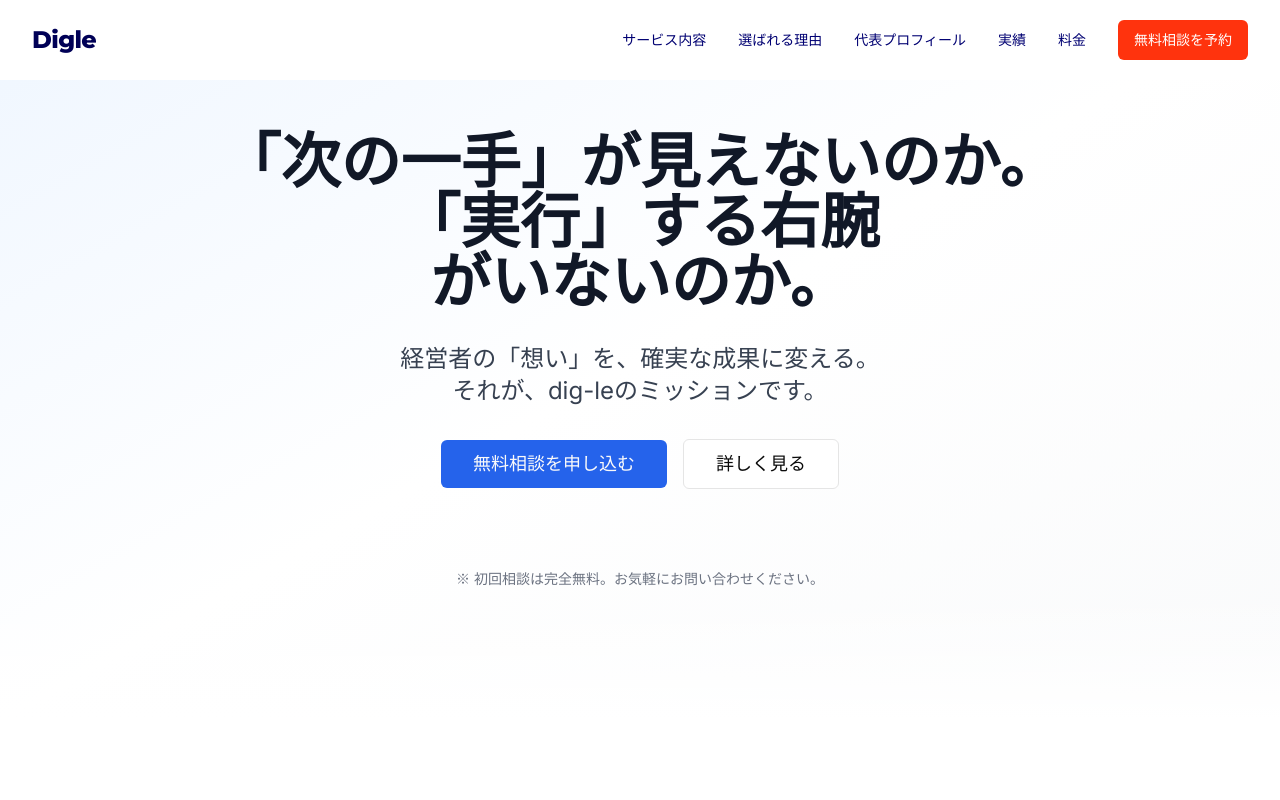
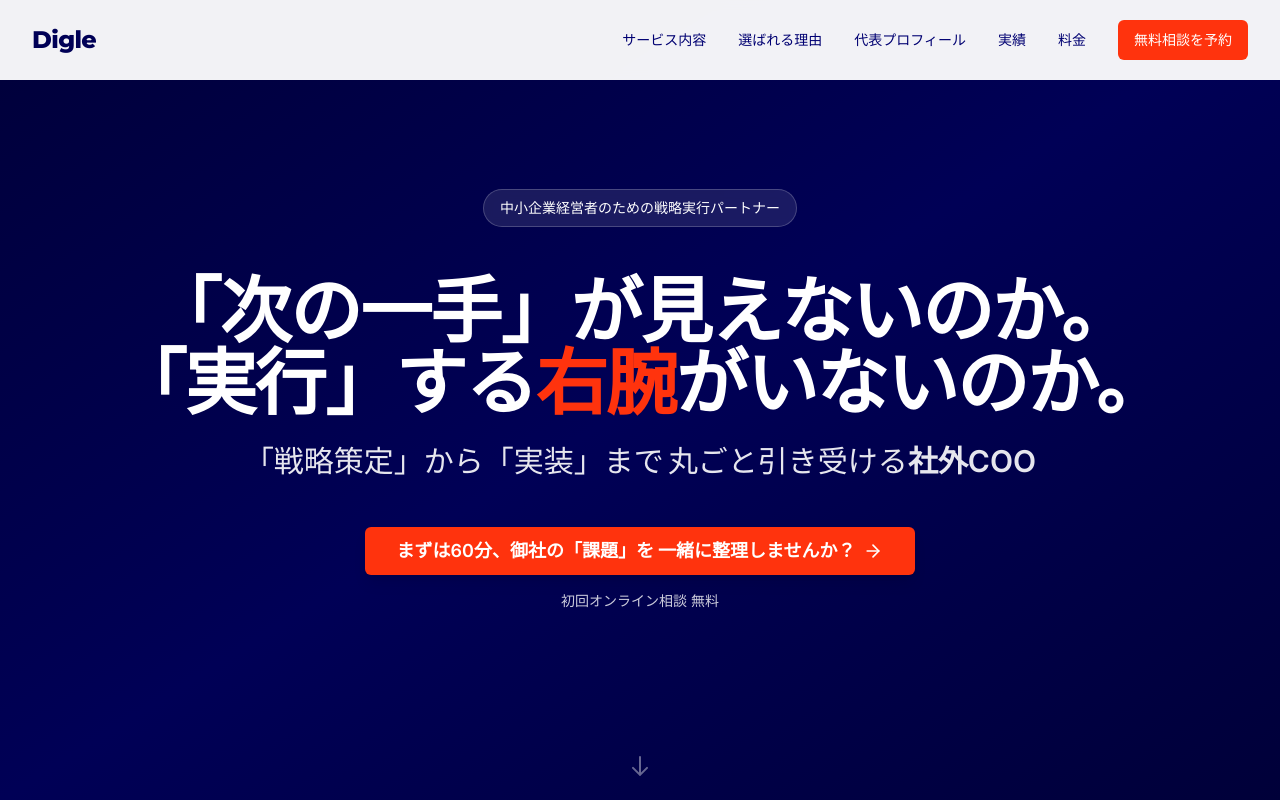
Before and after one commit to digle-matsu/Digle_LP_ver1.0, a Next.js app: page / in a window 1280 px wide. Shown: the top 800 px of the page. Built offline with nearby package versions, Linux system fonts and the light colour scheme.

Commit message:
Update hero-section.tsx「スマホ最適化②」

```diff
--- a/components/sections/hero-section.tsx
+++ b/components/sections/hero-section.tsx
@@ -1,70 +1,113 @@
 'use client';
 
+import { motion } from 'framer-motion';
 import { Button } from '@/components/ui/button';
-import { motion } from 'framer-motion';
+import { ArrowRight } from 'lucide-react';
 
 export function HeroSection() {
+  const handleContactClick = () => {
+    window.open('https://docs.google.com/forms/d/e/1FAIpQLSdGL5TXYHzgEqF_UxdUywJPyXwicdM3MLuXcz1BuEMVkxbPDA/viewform?usp=header', '_blank');
+  };
+
+
   return (
-    <section className="relative min-h-[90vh] flex items-center justify-center bg-gradient-to-br from-blue-50 via-white to-gray-50 overflow-hidden">
-      <div className="absolute inset-0 bg-grid-pattern opacity-5"></div>
+    <section className="relative min-h-screen flex items-center justify-center overflow-hidden bg-gradient-to-br from-navy-800 via-navy-700 to-navy-800">
+      <div className="absolute inset-0 bg-grid-white/[0.05] -z-10" />
 
-      <motion.div
-        initial={{ opacity: 0, y: 20 }}
-        animate={{ opacity: 1, y: 0 }}
-        transition={{ duration: 0.8 }}
-        className="container mx-auto px-4 py-16 sm:py-20 relative z-10"
-      >
-        <div className="max-w-5xl mx-auto text-center space-y-6 sm:space-y-8">
+      <div className="max-w-7xl mx-auto px-4 sm:px-6 lg:px-8 py-24 md:py-32">
+        <motion.div
+          initial={{ opacity: 0, y: 20 }}
+          animate={{ opacity: 1, y: 0 }}
+          transition={{ duration: 0.8 }}
+          className="text-center"
+        >
+          <motion.div
+            initial={{ opacity: 0 }}
+            animate={{ opacity: 1 }}
+            transition={{ delay: 0.2 }}
+            className="inline-block mb-12"
+          >
+            <span className="inline-flex items-center px-4 py-2 rounded-full bg-white/10 backdrop-blur-sm text-white text-sm font-medium border border-white/20">
+              中小企業経営者のための戦略実行パートナー
+            </span>
+          </motion.div>
+
           <motion.h1
             initial={{ opacity: 0, y: 20 }}
             animate={{ opacity: 1, y: 0 }}
-            transition={{ delay: 0.2, duration: 0.8 }}
-            className="text-3xl sm:text-4xl md:text-5xl lg:text-6xl font-bold text-gray-900 leading-tight px-4"
+            transition={{ delay: 0.3 }}
+            className="text-2xl sm:text-4xl md:text-6xl lg:text-7xl font-bold text-white mb-6 leading-tight tracking-tight px-2"
           >
-            <span className="block lg:inline">「次の一手」が見えないのか。</span>
-            <span className="block">「実行」する右腕</span>
-            <span className="block lg:inline">がいないのか。</span>
+            <span className="block md:inline">「次の一手」が見えないのか。</span>
+            <br className="hidden md:block" />
+            <span className="block md:inline">「実行」する</span>
+            <span className="text-orange-500">右腕</span>
+            <span className="block md:inline">がいないのか。</span>
           </motion.h1>
+
+          <motion.p
+            initial={{ opacity: 0, y: 20 }}
+            animate={{ opacity: 1, y: 0 }}
+            transition={{ delay: 0.4 }}
+            className="text-lg sm:text-2xl md:text-3xl text-white/90 mb-12 leading-relaxed max-w-4xl mx-auto px-2"
+          >
+            <span className="inline">「戦略策定」から「実装」まで</span>
+            <span className="block md:inline md:ml-1">丸ごと引き受ける</span>
+            <span className="font-semibold">社外COO</span>
+          </motion.p>
+
 
           <motion.div
             initial={{ opacity: 0, y: 20 }}
             animate={{ opacity: 1, y: 0 }}
-            transition={{ delay: 0.4, duration: 0.8 }}
-          >
-            <p className="text-base sm:text-lg md:text-xl lg:text-2xl text-gray-700 leading-relaxed max-w-3xl mx-auto px-4">
-              経営者の「想い」を、確実な成果に変える。<br />
-              それが、dig-leのミッションです。
-            </p>
-          </motion.div>
-
-          <motion.div
-            initial={{ opacity: 0, y: 20 }}
-            animate={{ opacity: 1, y: 0 }}
-            transition={{ delay: 0.6, duration: 0.8 }}
+            transition={{ delay: 0.7 }}
             className="flex flex-col sm:flex-row gap-4 justify-center items-center px-4"
           >
-            <Button size="lg" className="text-base sm:text-lg px-6 sm:px-8 py-5 sm:py-6 bg-blue-600 hover:bg-blue-700 w-full sm:w-auto">
-              無料相談を申し込む
-            </Button>
-            <Button size="lg" variant="outline" className="text-base sm:text-lg px-6 sm:px-8 py-5 sm:py-6 w-full sm:w-auto">
-              詳しく見る
+            <Button
+              onClick={handleContactClick}
+              size="lg"
+              className="bg-orange-500 hover:bg-orange-600 text-white px-6 sm:px-8 py-6 text-base sm:text-lg font-semibold shadow-lg hover:shadow-xl transition-all group w-full sm:w-auto"
+            >
+              <span className="block sm:inline">
+                まずは60分、御社の「課題」を
+                <span className="block sm:inline sm:ml-1">一緒に整理しませんか？</span>
+              </span>
+              <ArrowRight className="ml-2 h-5 w-5 group-hover:translate-x-1 transition-transform flex-shrink-0" />
             </Button>
           </motion.div>
 
-          <motion.div
+          <motion.p
             initial={{ opacity: 0 }}
             animate={{ opacity: 1 }}
-            transition={{ delay: 0.8, duration: 0.8 }}
-            className="pt-8 sm:pt-12"
+            transition={{ delay: 0.8 }}
+            className="mt-4 text-sm text-white/80"
           >
-            <p className="text-xs sm:text-sm text-gray-500">
-              ※ 初回相談は完全無料。お気軽にお問い合わせください。
-            </p>
-          </motion.div>
-        </div>
-      </motion.div>
+            初回オンライン相談 無料
+          </motion.p>
+        </motion.div>
+      </div>
 
-      <div className="absolute bottom-0 left-0 right-0 h-32 bg-gradient-to-t from-white to-transparent"></div>
+      <div className="absolute bottom-8 left-1/2 -translate-x-1/2">
+        <motion.div
+          animate={{ y: [0, 10, 0] }}
+          transition={{ duration: 2, repeat: Infinity }}
+          className="text-white/40"
+        >
+          <svg
+            className="h-6 w-6"
+            fill="none"
+            stroke="currentColor"
+            viewBox="0 0 24 24"
+          >
+            <path
+              strokeLinecap="round"
+              strokeLinejoin="round"
+              strokeWidth={2}
+              d="M19 14l-7 7m0 0l-7-7m7 7V3"
+            />
+          </svg>
+        </motion.div>
+      </div>
     </section>
   );
 }
```
